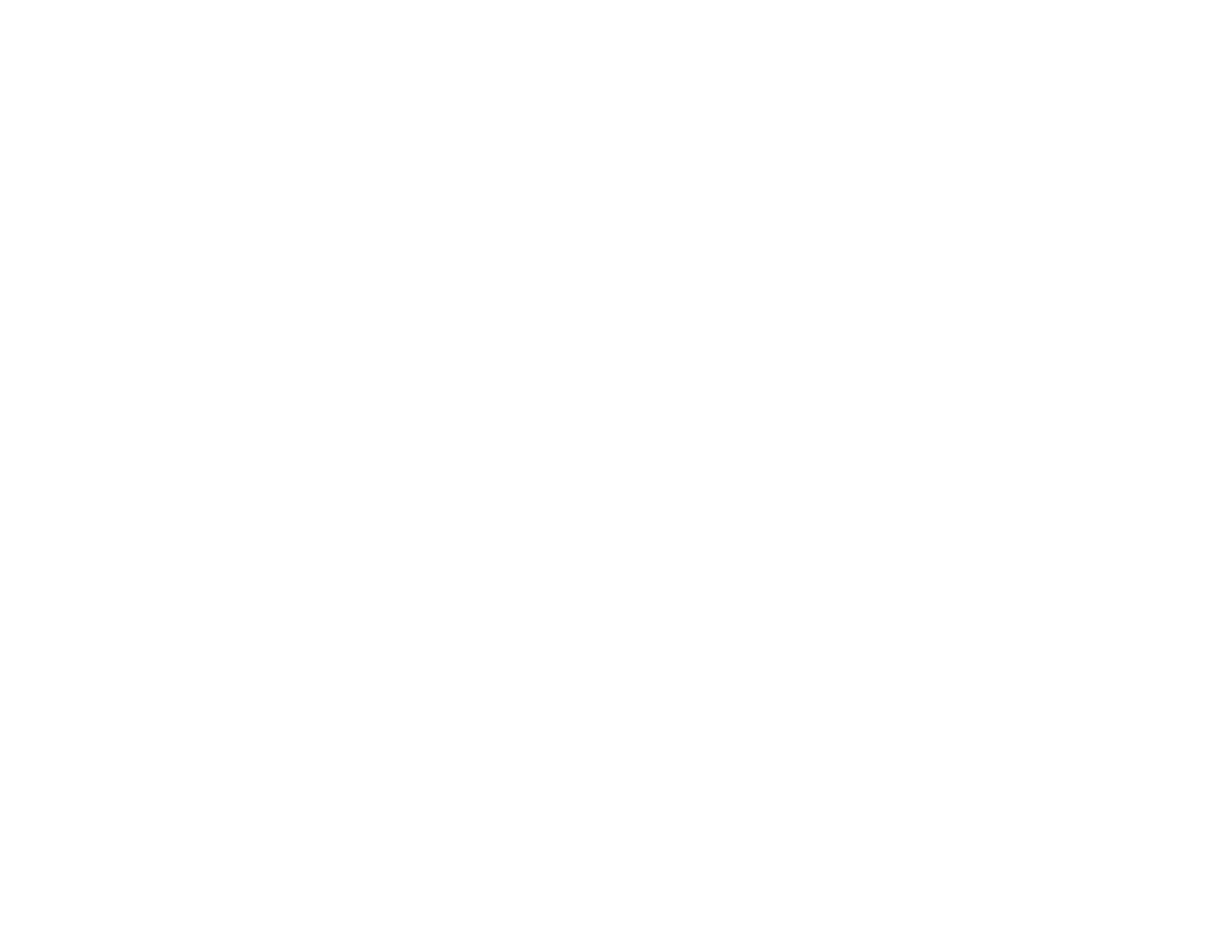
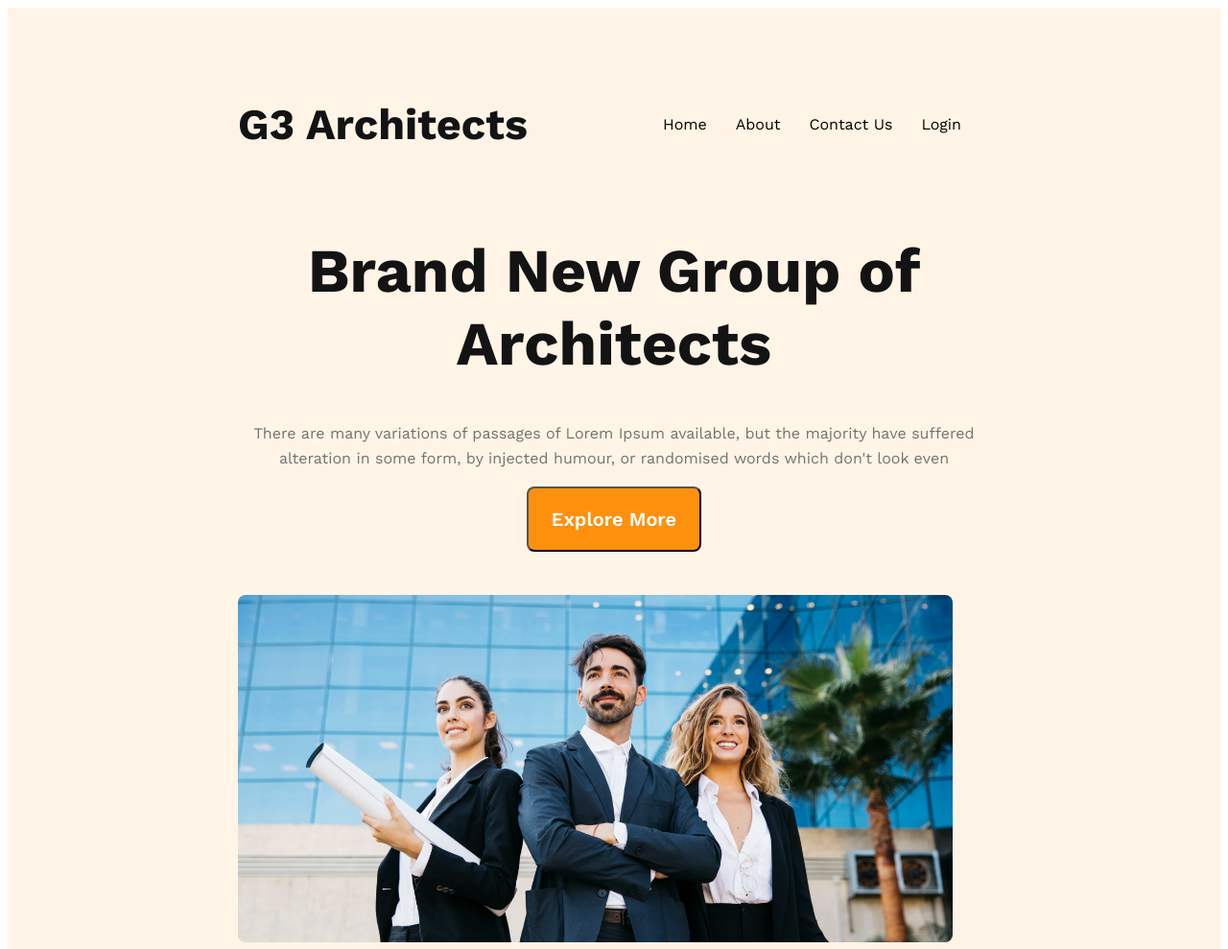
Before and after one commit to ikramulhakim/G3-website, a plain HTML site: page index.html in a window 1280 px wide. Shown: the top 989 px of the page at 96% size. Before the commit the page ends 800 px from the top, so only its background shows below. Drawn offline with nearby package versions, Linux system fonts and the light colour scheme.

Commit message:
banner  complete

```diff
--- a/index.html
+++ b/index.html
@@ -3,9 +3,58 @@
 <head>
     <meta charset="UTF-8">
     <meta name="viewport" content="width=device-width, initial-scale=1.0">
+    <link rel="stylesheet" href="styles/index.css">
+    <link rel="preconnect" href="https://fonts.googleapis.com">
+<link rel="preconnect" href="https://fonts.gstatic.com" crossorigin>
+<link href="https://fonts.googleapis.com/css2?family=Work+Sans&display=swap" rel="stylesheet">
+<link rel="preconnect" href="https://fonts.googleapis.com">
+<link rel="preconnect" href="https://fonts.gstatic.com" crossorigin>
+<link href="https://fonts.googleapis.com/css2?family=Work+Sans:wght@600&display=swap" rel="stylesheet">
+<link rel="preconnect" href="https://fonts.googleapis.com">
+<link rel="preconnect" href="https://fonts.gstatic.com" crossorigin>
+<link href="https://fonts.googleapis.com/css2?family=Work+Sans:wght@700&display=swap" rel="stylesheet">
+<link rel="preconnect" href="https://fonts.googleapis.com">
+<link rel="preconnect" href="https://fonts.gstatic.com" crossorigin>
+<link href="https://fonts.googleapis.com/css2?family=Work+Sans:wght@800&display=swap" rel="stylesheet">
     <title>G3 Architect</title>
 </head>
 <body>
+   <header>
+
+    <nav>
+        <h3 class="nav-title">G3 Architects</h3>
+        <ul>
+            <li><a href="">Home</a></li>
+            <li><a href="">About</a></li>
+            <li><a href="">Contact Us</a></li>
+            <li><a href="">Login</a></li>
+
+        </ul>
+    </nav>
+        <!-- <div class="banner"> -->
+            <div class="banner-content">
+
+             <h1 class="banner-title">Brand New
+                Group of Architects </h1>
+                <p class="banner-description">There are many variations of passages of Lorem Ipsum available, but the majority have suffered alteration in some form, by injected humour, or randomised words which don't look even</p>
+                <button class="primary">Explore More</button>
+            </div>
+
+        <!-- </div>  -->
+        <div>
+            <img id="first" src="images/banner.png" alt="">
+        </div>
+
+
+   </header>
+
+   <main>
+
+   </main>
+
+   <footer>
+
+   </footer>
 
 </body>
 </html>
--- a/styles/index.css
+++ b/styles/index.css
@@ -0,0 +1,134 @@
+*{
+    font-family: "Work Sans", serif;
+    font-optical-sizing: auto;
+    font-weight: 800;
+    font-style: normal;
+    font-family: "Work Sans", serif;
+  font-optical-sizing: auto;
+  font-weight: 700;
+  font-style: normal;
+  font-family: "Work Sans", serif;
+  font-optical-sizing: auto;
+  font-weight: 600;
+  font-style: normal;
+  font-family: "Work Sans", serif;
+  font-optical-sizing: auto;
+  font-weight: 400;
+  font-style: normal;
+}
+
+/* shareeeeeeeeeeeeeeeeeeeeeeeeeeeeed */
+.primary{
+    /* width: 180px;
+height: 64px; */
+border-radius: 8px;
+background: #FF900E;
+padding: 20px 24px;
+color: #FFF;
+
+text-align: center;
+font-family: "Work Sans";
+font-size: 20px;
+font-style: normal;
+font-weight: 600;
+line-height: normal;
+}
+
+header{
+    /* width: 1920px;
+height: 1322px; */
+
+padding: 50px 240px;
+    background: rgba(255, 144, 14, 0.10);
+}
+
+nav{
+    display: flex;
+    justify-content: space-between;
+    align-items: center;
+}
+
+nav >ul{
+    display: flex;
+}
+
+nav li{
+    list-style: none;
+    margin-right: 30px;
+    font-weight: 500;
+}
+
+nav li a{
+    text-decoration: none;
+    color: black;
+}
+
+.nav-title{
+    color: var(--Dark-01, #131313);
+text-align: center;
+font-family: "Work Sans";
+font-size: 45px;
+font-style: normal;
+font-weight: 700;
+line-height: normal;
+}
+
+.banner-title{
+    color: var(--Dark-01, #131313);
+text-align: center;
+font-family: "Work Sans";
+font-size: 64px;
+font-style: normal;
+font-weight: 700;
+line-height: normal;
+}
+
+.banner-content{
+    text-align: center;
+    max-width: 800px;
+    margin: 0 auto ;
+}
+.banner-description{
+    color: var(--Dark-03, #727272);
+text-align: center;
+font-family: "Work Sans";
+font-size: 16px;
+font-style: normal;
+font-weight: 400;
+line-height: 26px
+}
+
+#first{
+    /* align-items: center; */
+    /* width: 1440px;
+    height: 700px; */
+    width: 95%;
+
+/* margin: 50px 240px; */
+margin-top: 45px;
+border-radius: 8px;
+}
+
+
+/* smallllllllllllllllll device */
+
+@media screen and (max-width: 576px) {
+
+    header{
+        padding: 20px;
+    }
+    nav {
+        flex-direction: column;
+    }
+
+}
+
+/* mediummmmmmmmmmmmmmmmmm device */
+@media screen and (min-width: 576px) and (max-width:960px) {
+    header{
+        padding: 50px;
+    }
+    nav {
+        flex-direction: column;
+    }
+}
```
